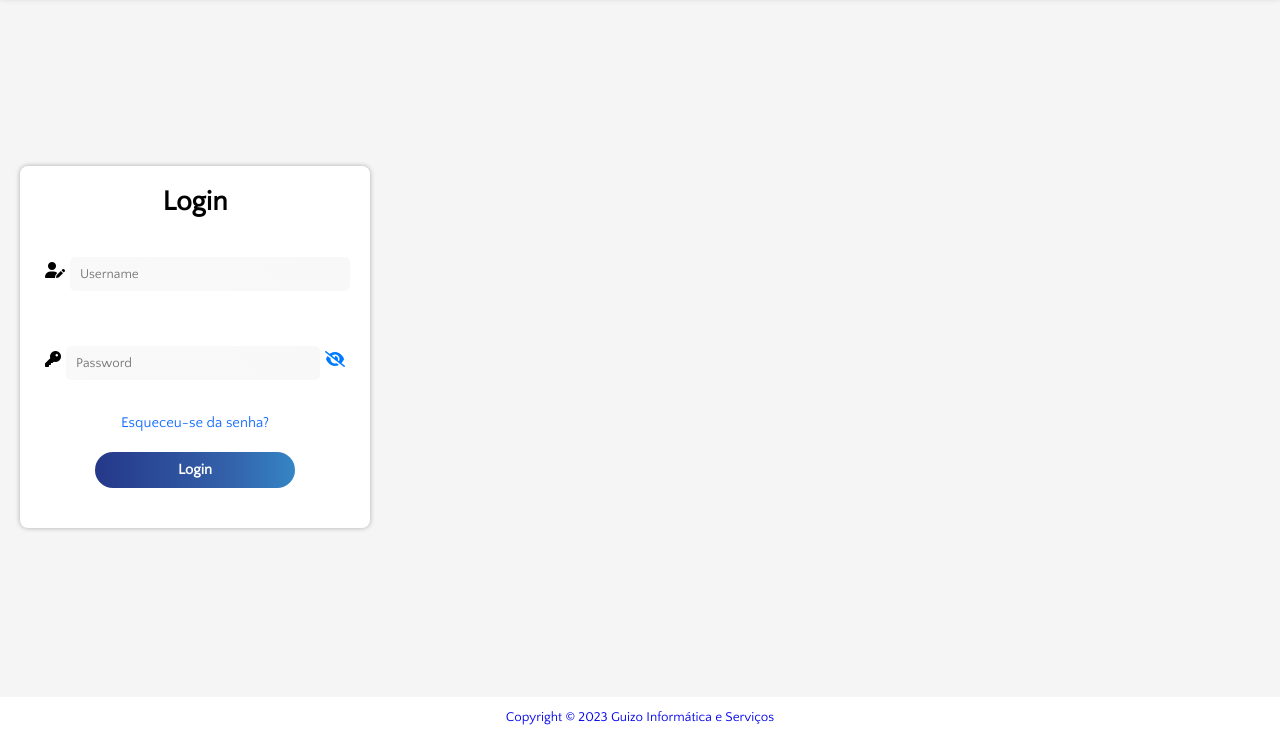
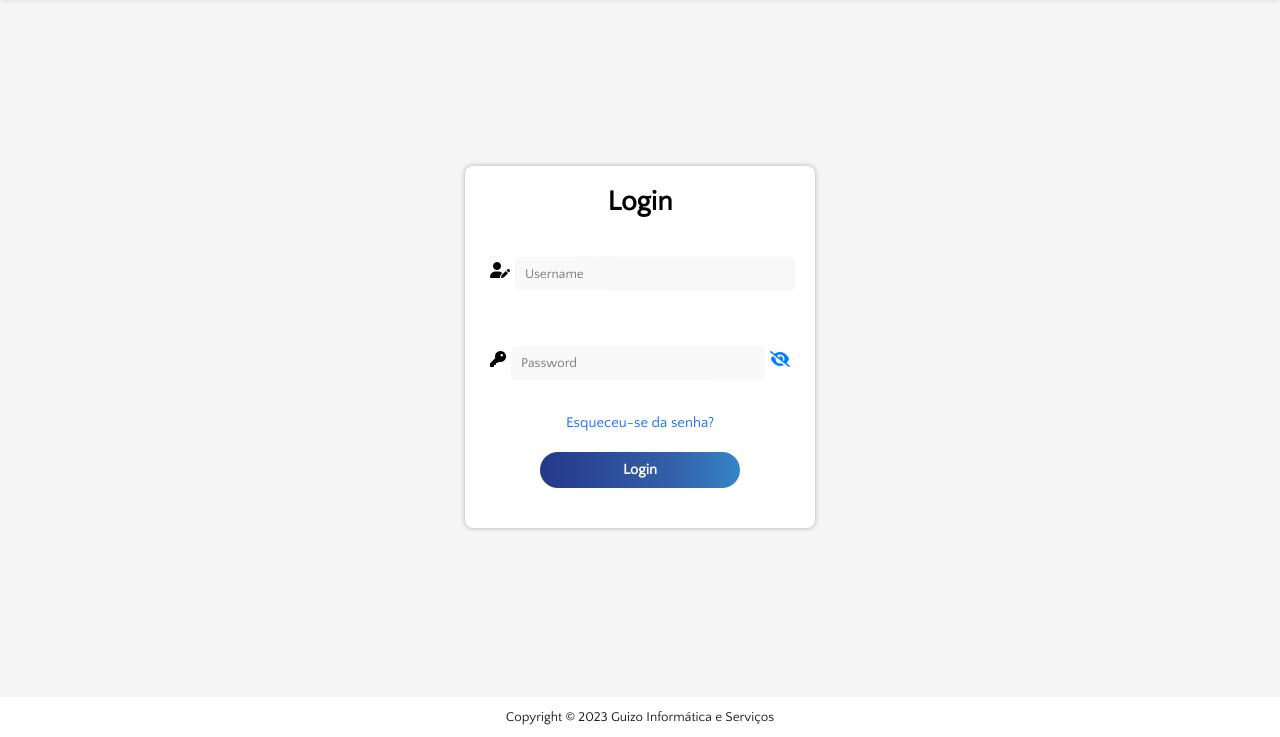
Before and after one commit to AlcinoMachavane/gemic_website, a plain HTML site: page pages/login/login.html in a window 1280 px wide. Shown: the part 63-800 px from the top of the page. Drawn offline with Linux system fonts and the light colour scheme.

Commit message:
Ajuste de fórmulas

```diff
--- a/pages/login/login.html
+++ b/pages/login/login.html
@@ -6,6 +6,7 @@
     <link rel="shortcut icon" href="../../icons/LOGO GEMIC_FAVI.png" type="image/x-icon">
     <link rel="stylesheet" href="../../styles/css/form/form.css">
     <link rel="stylesheet" href="../../styles/css/form/formMediaquery.css">
+    <link rel="stylesheet" href="../../styles/css/simpleFooter.css">
     <link rel="stylesheet" href="../../styles/css/style.css">
     <link rel="stylesheet" href="../../styles/css/header.css">
     <link rel="stylesheet" href="../../styles/css/footer.css">
--- a/styles/css/form/form.css
+++ b/styles/css/form/form.css
@@ -14,6 +14,7 @@
     flex-wrap: wrap;
     overflow: auto;
     align-items: center;
+    justify-content: center;
     height: calc(100vh - 100px);
     width: 100%;
     background-color: whitesmoke;
--- /dev/null
+++ b/styles/css/simpleFooter.css
@@ -0,0 +1,6 @@
+@charset "UTF_8";
+
+
+.article > p > a{
+    color: #161616;
+}
```
Also changed, not shown: pages/recoverPassword/recoverPassword.html (+1 -0 lines), pages/recoverPassword/secundStepOfRecoverPassword.html (+1 -0 lines), pages/register/register.html (+1 -0 lines).
